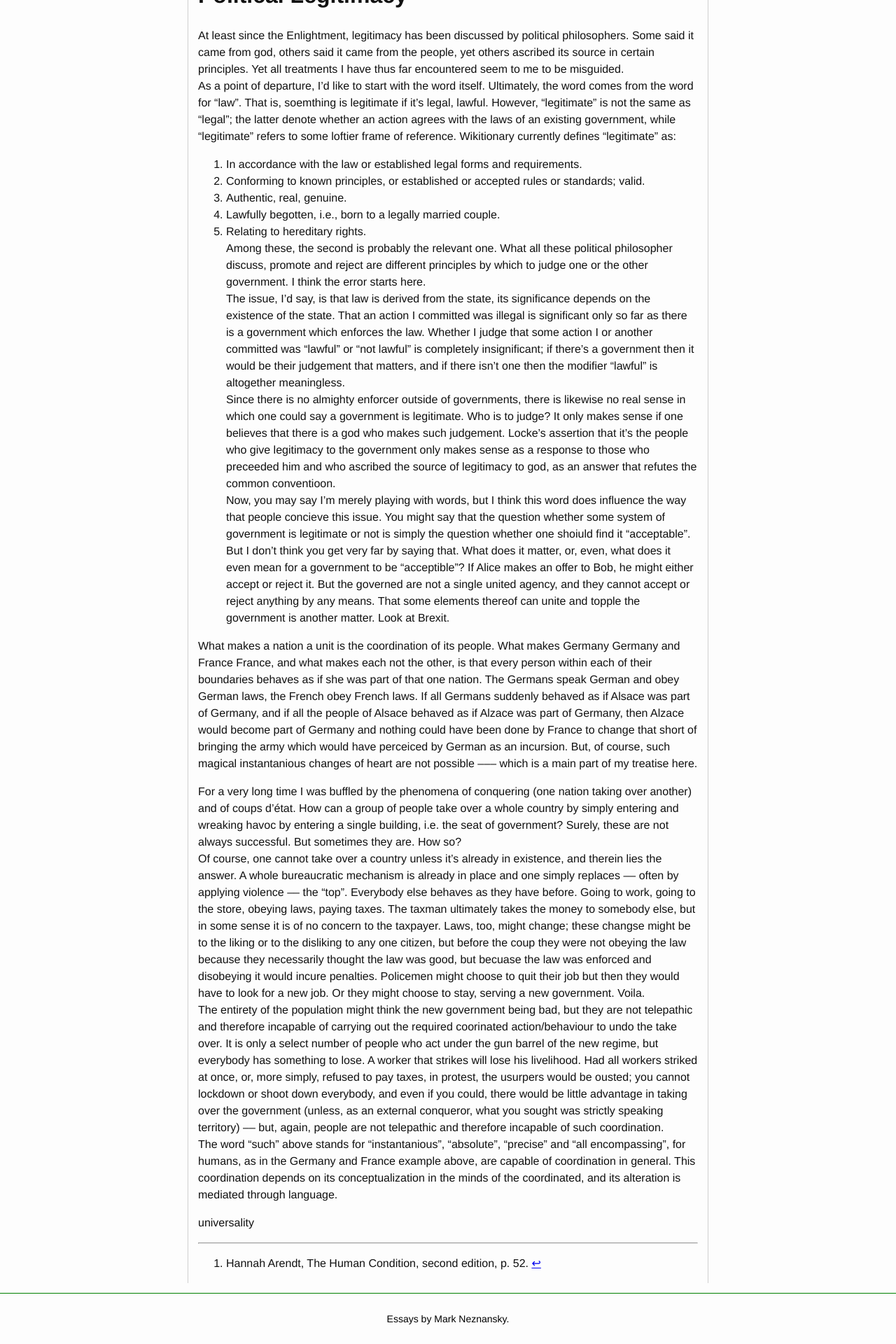
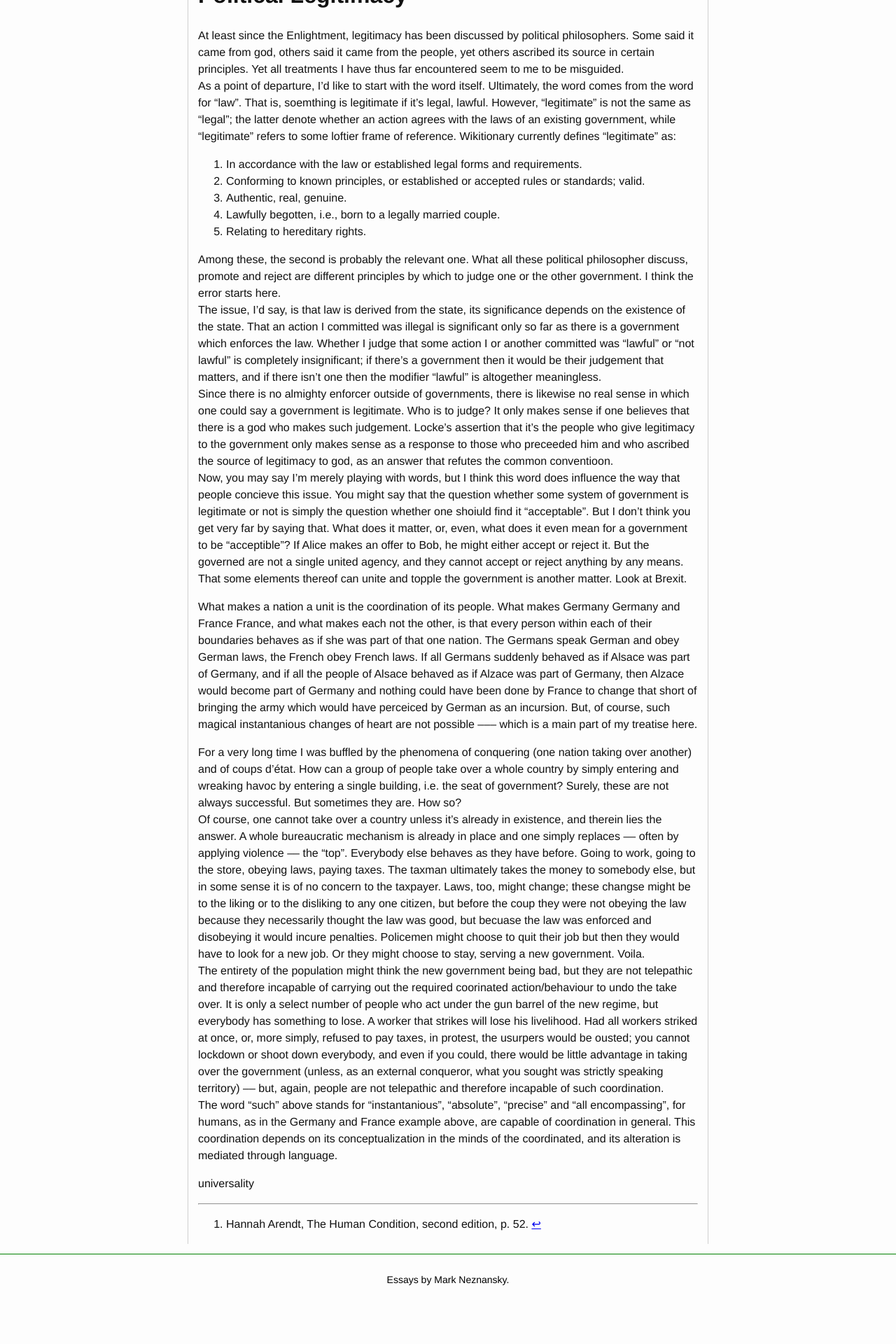
Before and after one commit to neznansky/neznansky.github.io, a Jekyll site: the page built from pages/essays/Fragments.md, in a window 1280 px wide. Shown: the part 1581-3501 px from the top of the page at 70% size. Built offline with Jekyll 4.4.1, drawn with Linux system fonts in a browser that asks for light colours; after the commit the page ends 3445 px from its top, so only the background shows below that.

Commit message:
tiny edit

```diff
--- a/pages/essays/Fragments.md
+++ b/pages/essays/Fragments.md
@@ -37,7 +37,8 @@ As a point of departure, I'd like to start with the word itself. Ultimately, the
 2. Conforming to known principles, or established or accepted rules or standards; valid.
 3. Authentic, real, genuine.
 4. Lawfully begotten, i.e., born to a legally married couple.
-5. Relating to hereditary rights.<br/>
+5. Relating to hereditary rights.
+
 Among these, the second is probably the relevant one. What all these political philosopher discuss, promote and reject are different principles by which to judge one or the other government. I think the error starts here.<br/>
 The issue, I'd say, is that law is derived from the state, its significance depends on the existence of the state. That an action I committed was illegal is significant only so far as there is a government which enforces the law. Whether I judge that some action I or another committed was "lawful" or "not lawful" is completely insignificant; if there's a government then it would be their judgement that matters, and if there isn't one then the modifier "lawful" is altogether meaningless. <br/>
 Since there is no almighty enforcer outside of governments, there is likewise no real sense in which one could say a government is legitimate. Who is to judge? It only makes sense if one believes that there is a god who makes such judgement. Locke's assertion that it's the people who give legitimacy to the government only makes sense as a response to those who preceeded him and who ascribed the source of legitimacy to god, as an answer that refutes the common conventioon. <br/>
```
